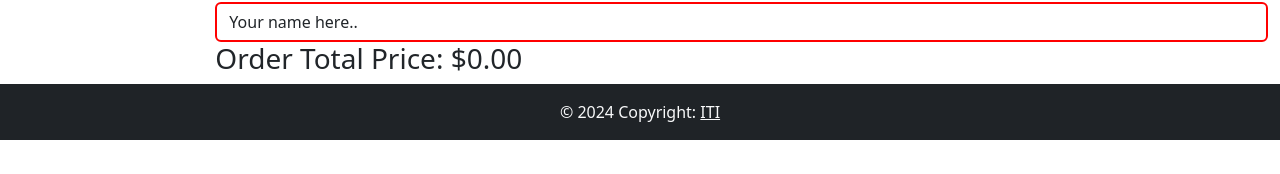
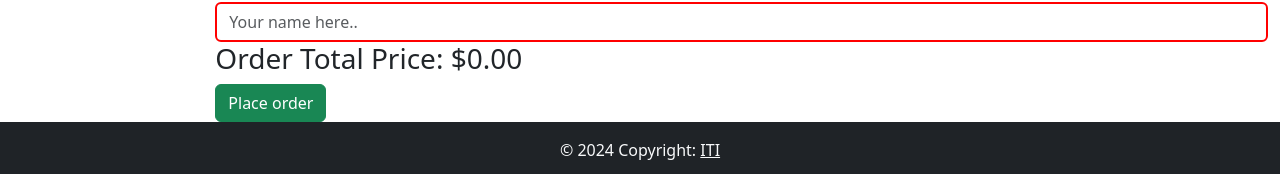
Before and after one commit to 1heykal/iti-ng, an Angular app: page / in a window 1280 px wide. Shown: the part 1225-1399 px from the top of the page. Before the commit the page ends 1365 px from the top, so only its background shows below. Built offline with nearby package versions, Linux system fonts and the light colour scheme.

Commit message:
added viewchild

```diff
--- a/src/app/Components/order/order-master/order-master.component.html
+++ b/src/app/Components/order/order-master/order-master.component.html
@@ -23,3 +23,9 @@
 <h3>
     Order Total Price: {{receivedOrderTotalPrice | currency}}
 </h3>
+<button
+    type="button"
+    class="btn btn-success" (click)="completeOrder()"
+>
+    Place order
+</button>
--- a/src/app/Components/order/order-master/order-master.component.ts
+++ b/src/app/Components/order/order-master/order-master.component.ts
@@ -1,5 +1,6 @@
 import { AfterViewInit, Component, ElementRef, ViewChild } from '@angular/core';
 import { ICategory } from 'src/app/Models/icategory';
+import { ProductListComponent } from '../product-list/product-list.component';
 
 @Component({
   selector: 'app-order-master',
@@ -13,6 +14,7 @@ export class OrderMasterComponent implements AfterViewInit{
   receivedOrderTotalPrice: number = 0;
 
   @ViewChild('customerName') custNameInpElem!: ElementRef;
+  @ViewChild(ProductListComponent) productListComObj!: ProductListComponent;
 
   constructor(){
     this.categories = [
@@ -32,11 +34,15 @@ export class OrderMasterComponent implements AfterViewInit{
   }
 
   ngAfterViewInit(): void {
-    this.custNameInpElem.nativeElement.value = "Your name here..";
+    this.custNameInpElem.nativeElement.placeholder = "Your name here..";
     this.custNameInpElem.nativeElement.style.border = "2px solid red";
+   // console.log(this.productListComObj.products);
   }
 
   onTotalOriceChanged(totalPrice: number){
     this.receivedOrderTotalPrice = totalPrice;
   }
+  completeOrder(){
+    this.productListComObj.products[0].quantity -= 1;
+  }
 }
```
